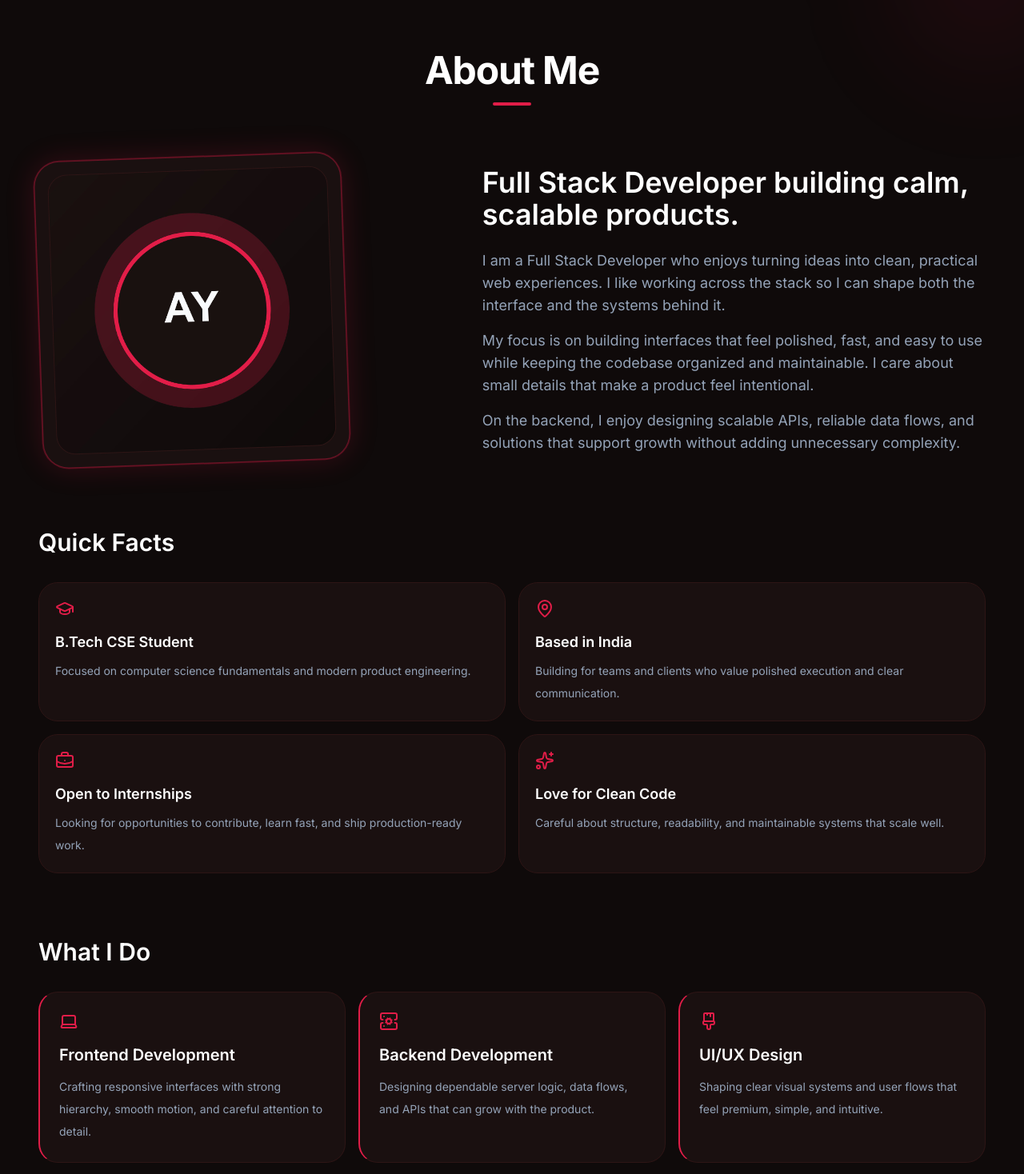
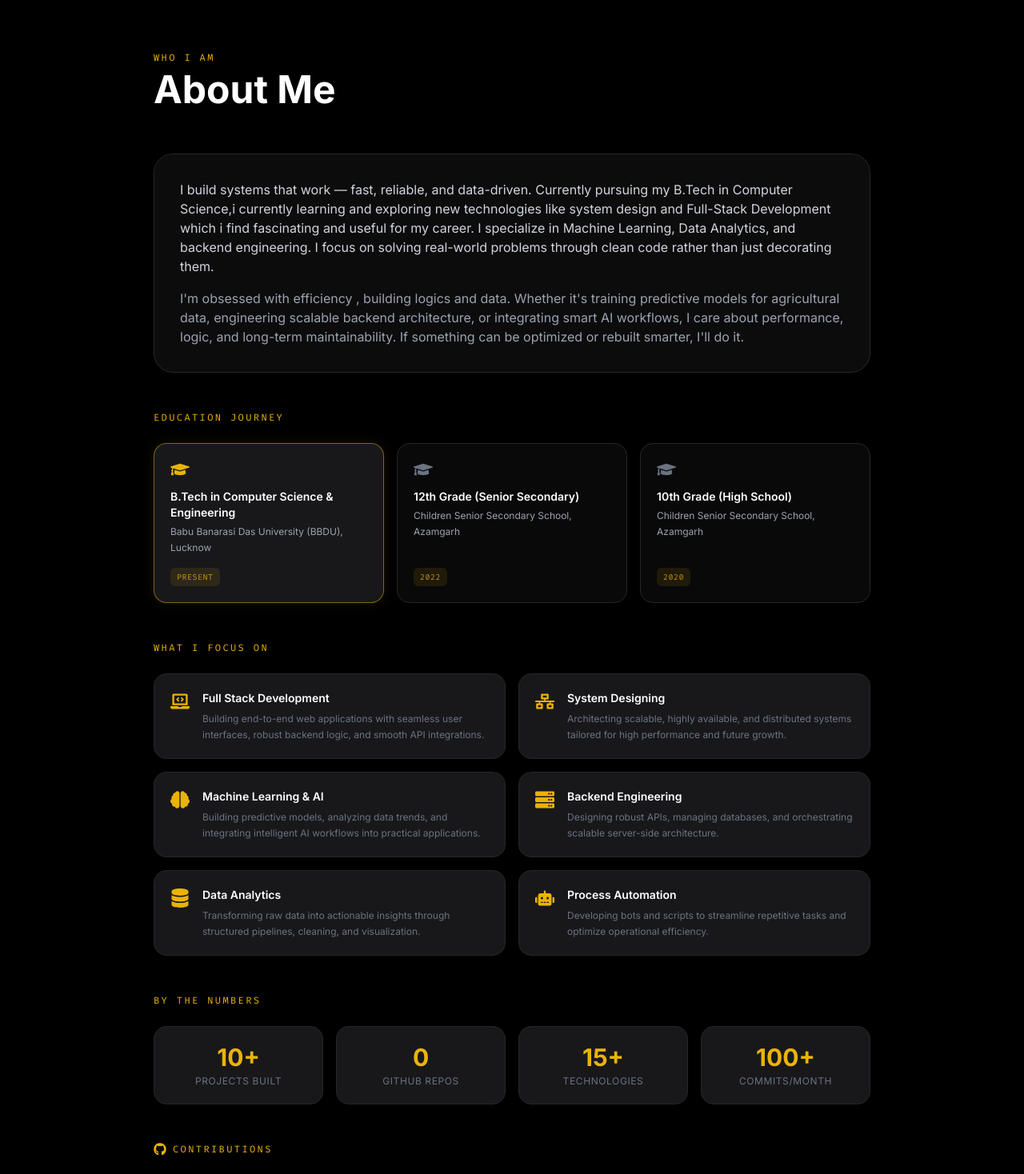
Before and after one commit to anubhavy-05/My-Portfolio, a Next.js app: page /about in a window 1280 px wide. Shown: the part 80-1548 px from the top of the page at 80% size. Built offline with nearby package versions, Linux system fonts and the light colour scheme; no server answers.

Commit message:
update my about section

```diff
--- a/app/about/page.tsx
+++ b/app/about/page.tsx
@@ -1,186 +1,246 @@
 "use client";
 
-import Image from "next/image";
-import { motion, useReducedMotion } from "framer-motion";
+import { motion } from "framer-motion";
+import { useEffect, useRef, useState } from "react";
+import { clsx } from "clsx";
+
 import {
-  BriefcaseBusiness,
-  GraduationCap,
-  Laptop,
-  MapPin,
-  Paintbrush2,
-  ServerCog,
-  Sparkles,
-  Zap
-} from "lucide-react";
+  FaRobot,
+  FaBrain,
+  FaServer,
+  FaDatabase,
+  FaGraduationCap,
+  FaGithub,
+  FaLaptopCode,    // <-- Full Stack ke liye naya icon
+  FaNetworkWired   // <-- System Design ke liye naya icon
+} from "react-icons/fa";
 
-const sectionVariants = {
-  hidden: { opacity: 0, y: 28 },
-  visible: {
-    opacity: 1,
-    y: 0,
-    transition: { staggerChildren: 0.12, delayChildren: 0.08 }
-  }
-} as const;
+// --- Stat Counter Component ---
+function StatCounter({ value, label, prefix = "", suffix = "" }: { value: number; label: string, prefix?: string, suffix?: string }) {
+  const [count, setCount] = useState(0);
+  const ref = useRef<HTMLDivElement>(null);
+  const started = useRef(false);
+
+  useEffect(() => {
+    if (value === 0) return;
+
+    const observer = new IntersectionObserver(
+      ([entry]) => {
+        if (entry.isIntersecting && !started.current) {
+          started.current = true;
+          let start = 0;
+          const duration = 1500;
+          const step = Math.max(1, Math.ceil(value / (duration / 16)));
+
+          const timer = setInterval(() => {
+            start += step;
+            if (start >= value) {
+              setCount(value);
+              clearInterval(timer);
+            } else {
+              setCount(start);
+            }
+          }, 16);
+        }
+      },
+      { threshold: 0.5 }
+    );
+    if (ref.current) observer.observe(ref.current);
+    return () => observer.disconnect();
+  }, [value]);
+
+  return (
+    <div ref={ref} className="bg-zinc-900 border border-zinc-800 rounded-2xl p-5 flex flex-col items-center justify-center gap-1 transition-all duration-300 hover:border-yellow-500/30">
+      <span className="text-3xl font-bold text-yellow-500">
+        {prefix}{count}{suffix}
+      </span>
+      <span className="text-xs text-gray-500 text-center uppercase tracking-wider">{label}</span>
+    </div>
+  );
+}
+
+// --- Animation Variants ---
+const containerVariants = {
+  hidden: { opacity: 0 },
+  visible: { opacity: 1, transition: { staggerChildren: 0.1 } },
+};
 
 const itemVariants = {
-  hidden: { opacity: 0, y: 18 },
-  visible: { opacity: 1, y: 0 }
-} as const;
+  hidden: { opacity: 0, y: 20 },
+  visible: { opacity: 1, y: 0, transition: { duration: 0.5 } },
+};
 
-const quickFacts = [
+// --- Updated Services Data ---
+const services = [
   {
-    title: "B.Tech CSE Student",
-    Icon: GraduationCap,
-    copy: "Focused on computer science fundamentals and modern product engineering."
+    title: "Full Stack Development",
+    description: "Building end-to-end web applications with seamless user interfaces, robust backend logic, and smooth API integrations.",
+    Icon: FaLaptopCode
   },
   {
-    title: "Based in India",
-    Icon: MapPin,
-    copy: "Building for teams and clients who value polished execution and clear communication."
+    title: "System Designing",
+    description: "Architecting scalable, highly available, and distributed systems tailored for high performance and future growth.",
+    Icon: FaNetworkWired
   },
   {
-    title: "Open to Internships",
-    Icon: BriefcaseBusiness,
-    copy: "Looking for opportunities to contribute, learn fast, and ship production-ready work."
+    title: "Machine Learning & AI",
+    description: "Building predictive models, analyzing data trends, and integrating intelligent AI workflows into practical applications.",
+    Icon: FaBrain
   },
   {
-    title: "Love for Clean Code",
-    Icon: Sparkles,
-    copy: "Careful about structure, readability, and maintainable systems that scale well."
+    title: "Backend Engineering",
+    description: "Designing robust APIs, managing databases, and orchestrating scalable server-side architecture.",
+    Icon: FaServer
+  },
+  {
+    title: "Data Analytics",
+    description: "Transforming raw data into actionable insights through structured pipelines, cleaning, and visualization.",
+    Icon: FaDatabase
+  },
+  {
+    title: "Process Automation",
+    description: "Developing bots and scripts to streamline repetitive tasks and optimize operational efficiency.",
+    Icon: FaRobot
   }
 ];
 
-const specialties = [
+const educationData = [
   {
-    title: "Frontend Development",
-    Icon: Laptop,
-    copy: "Crafting responsive interfaces with strong hierarchy, smooth motion, and careful attention to detail."
+    degree: "B.Tech in Computer Science & Engineering",
+    school: "Babu Banarasi Das University (BBDU), Lucknow",
+    year: "Present",
+    highlight: true
   },
   {
-    title: "Backend Development",
-    Icon: ServerCog,
-    copy: "Designing dependable server logic, data flows, and APIs that can grow with the product."
+    degree: "12th Grade (Senior Secondary)",
+    school: "Children Senior Secondary School, Azamgarh",
+    year: "2022",
+    highlight: false
   },
   {
-    title: "UI/UX Design",
-    Icon: Paintbrush2,
-    copy: "Shaping clear visual systems and user flows that feel premium, simple, and intuitive."
+    degree: "10th Grade (High School)",
+    school: "Children Senior Secondary School, Azamgarh",
+    year: "2020",
+    highlight: false
   }
 ];
 
 export default function AboutPage() {
-  const prefersReducedMotion = useReducedMotion();
+  const [githubRepos, setGithubRepos] = useState(0);
+
+  // GitHub Repos Fetcher
+  useEffect(() => {
+    fetch("https://api.github.com/users/anubhavy-05")
+      .then((res) => res.json())
+      .then((data) => {
+        if (data.public_repos) {
+          setGithubRepos(data.public_repos);
+        }
+      })
+      .catch((err) => console.error("Error fetching GitHub data:", err));
+  }, []);
 
   return (
-    <main className="relative overflow-hidden bg-background px-6 py-20 sm:px-8 lg:px-12">
-      <div className="pointer-events-none absolute inset-0 overflow-hidden">
-        <div className="hero-rose-glow absolute right-[-10%] top-[-12%] h-[22rem] w-[22rem] rounded-full opacity-40 blur-3xl" />
-      </div>
+    <main className="min-h-screen bg-black px-6 py-20 sm:px-8 lg:px-12 font-sans">
+      <motion.div
+        variants={containerVariants}
+        initial="hidden"
+        animate="visible"
+        className="max-w-4xl mx-auto flex flex-col gap-12"
+      >
+        {/* Header */}
+        <motion.div variants={itemVariants} className="text-center sm:text-left">
+          <p className="text-yellow-500 font-mono text-xs tracking-[0.2em] uppercase mb-2">Who I Am</p>
+          <h1 className="text-4xl font-bold text-white pb-2 md:text-5xl">About Me</h1>
+          <div className="mt-4 sm:hidden flex justify-center">
+            <span className="h-1 w-12 rounded-full bg-yellow-500" aria-hidden="true" />
+          </div>
+        </motion.div>
 
-      <div className="relative mx-auto max-w-7xl">
-        <motion.section
-          initial={prefersReducedMotion ? false : "hidden"}
-          whileInView="visible"
-          viewport={{ once: true, amount: 0.35 }}
-          variants={sectionVariants}
-          className="mx-auto max-w-3xl text-center"
-        >
-          <motion.h1 variants={itemVariants} className="text-4xl font-bold tracking-tight text-white md:text-5xl">
-            About Me
-          </motion.h1>
-          <motion.div variants={itemVariants} className="mt-4 flex justify-center">
-            <span className="h-1 w-12 rounded-full bg-accent" aria-hidden="true" />
-          </motion.div>
-        </motion.section>
+        {/* Bio Section */}
+        <motion.div variants={itemVariants} className="bg-zinc-900/50 border border-zinc-800 rounded-3xl p-6 md:p-8 flex flex-col gap-4 shadow-xl">
+          <p className="text-gray-300 leading-relaxed text-sm md:text-base">
+            I build systems that work — fast, reliable, and data-driven. Currently pursuing my B.Tech in Computer Science,i currently learning and exploring new technologies like system design and Full-Stack Development which i find fascinating and useful for my career. I specialize in Machine Learning, Data Analytics, and backend engineering. I focus on solving real-world problems through clean code rather than just decorating them.
+          </p>
+          <p className="text-gray-400 leading-relaxed text-sm md:text-base">
+            I'm obsessed with efficiency , building logics and data. Whether it's training predictive models for agricultural data, engineering scalable backend architecture, or integrating smart AI workflows, I care about performance, logic, and long-term maintainability. If something can be optimized or rebuilt smarter, I'll do it.
+          </p>
+        </motion.div>
 
-        <motion.section
-          initial={prefersReducedMotion ? false : "hidden"}
-          whileInView="visible"
-          viewport={{ once: true, amount: 0.25 }}
-          variants={sectionVariants}
-          className="mt-16 grid gap-10 lg:grid-cols-[0.9fr_1.1fr] lg:items-center"
-        >
-          <motion.div variants={itemVariants} className="flex justify-center lg:justify-start">
-            <div className="rose-avatar-glow w-full max-w-sm rounded-[2rem] border border-accent/40 bg-surface p-4 shadow-rose -rotate-2 transition duration-300 hover:rotate-0">
-              <div className="overflow-hidden rounded-[1.5rem] border border-border bg-background">
-                <Image
-                  src="/avatar.jpg"
-                  alt="Anubhav Yadav portrait"
-                  width={720}
-                  height={900}
-                  className="h-full w-full object-cover"
-                  priority={false}
-                />
-              </div>
-            </div>
-          </motion.div>
-
-          <motion.div variants={itemVariants} className="space-y-6">
-            <h2 className="text-3xl font-semibold text-white md:text-4xl">Full Stack Developer building calm, scalable products.</h2>
-            <div className="space-y-4 text-base leading-8 text-muted md:text-lg">
-              <p>
-                I am a Full Stack Developer who enjoys turning ideas into clean, practical web experiences. I like working across the stack so I can shape both the interface and the systems behind it.
-              </p>
-              <p>
-                My focus is on building interfaces that feel polished, fast, and easy to use while keeping the codebase organized and maintainable. I care about small details that make a product feel intentional.
-              </p>
-              <p>
-                On the backend, I enjoy designing scalable APIs, reliable data flows, and solutions that support growth without adding unnecessary complexity.
-              </p>
-            </div>
-          </motion.div>
-        </motion.section>
-
-        <motion.section
-          initial={prefersReducedMotion ? false : "hidden"}
-          whileInView="visible"
-          viewport={{ once: true, amount: 0.25 }}
-          variants={sectionVariants}
-          className="mt-20"
-        >
-          <motion.h2 variants={itemVariants} className="text-2xl font-semibold text-white md:text-3xl">
-            Quick Facts
-          </motion.h2>
-
-          <motion.div variants={itemVariants} className="mt-8 grid gap-4 sm:grid-cols-2">
-            {quickFacts.map((fact) => (
+        {/* Education Timeline */}
+        <motion.div variants={itemVariants}>
+          <p className="text-yellow-500 font-mono text-xs tracking-[0.2em] uppercase mb-6">Education Journey</p>
+          <div className="grid gap-4 sm:grid-cols-3">
+            {educationData.map((edu, idx) => (
               <div
-                key={fact.title}
-                className="group rounded-3xl border border-border bg-surface p-5 transition duration-300 hover:shadow-rose"
+                key={idx}
+                className={clsx(
+                  "relative p-5 rounded-2xl border transition-all duration-300 flex flex-col justify-between gap-4",
+                  edu.highlight
+                    ? "bg-zinc-900 border-yellow-500/50 shadow-[0_0_15px_rgba(234,179,8,0.1)]"
+                    : "bg-zinc-900/40 border-zinc-800 hover:border-zinc-600"
+                )}
               >
-                <fact.Icon className="h-6 w-6 text-accent transition duration-300 group-hover:scale-110" />
-                <h3 className="mt-4 text-lg font-semibold text-white">{fact.title}</h3>
-                <p className="mt-2 text-sm leading-7 text-muted">{fact.copy}</p>
+                <div>
+                  <FaGraduationCap className={clsx("w-6 h-6 mb-3", edu.highlight ? "text-yellow-500" : "text-gray-500")} />
+                  <h3 className="text-white font-semibold text-sm mb-1">{edu.degree}</h3>
+                  <p className="text-gray-400 text-xs leading-relaxed">{edu.school}</p>
+                </div>
+                <div className="text-yellow-500/80 font-mono text-[10px] uppercase tracking-wider bg-yellow-500/10 self-start px-2 py-1 rounded-md">
+                  {edu.year}
+                </div>
               </div>
             ))}
-          </motion.div>
-        </motion.section>
+          </div>
+        </motion.div>
 
-        <motion.section
-          initial={prefersReducedMotion ? false : "hidden"}
-          whileInView="visible"
-          viewport={{ once: true, amount: 0.25 }}
-          variants={sectionVariants}
-          className="mt-20"
-        >
-          <motion.h2 variants={itemVariants} className="text-2xl font-semibold text-white md:text-3xl">
-            What I Do
-          </motion.h2>
-
-          <motion.div variants={itemVariants} className="mt-8 grid gap-4 lg:grid-cols-3">
-            {specialties.map((specialty) => (
-              <div
-                key={specialty.title}
-                className="rounded-3xl border border-border border-l-2 border-l-accent bg-surface p-6 transition duration-300 hover:shadow-rose"
-              >
-                <specialty.Icon className="h-6 w-6 text-accent" />
-                <h3 className="mt-4 text-xl font-semibold text-white">{specialty.title}</h3>
-                <p className="mt-3 max-w-md text-sm leading-7 text-muted">{specialty.copy}</p>
+        {/* What I'm Doing */}
+        <motion.div variants={itemVariants}>
+          <p className="text-yellow-500 font-mono text-xs tracking-[0.2em] uppercase mb-6">What I Focus On</p>
+          <div className="grid grid-cols-1 sm:grid-cols-2 gap-4">
+            {services.map((service) => (
+              <div key={service.title} className="bg-zinc-900 border border-zinc-800 rounded-2xl p-5 flex gap-4 hover:border-yellow-500/40 transition-colors group">
+                <div className="text-yellow-500 mt-0.5 group-hover:scale-110 transition-transform duration-300">
+                  <service.Icon size={24} />
+                </div>
+                <div>
+                  <p className="text-white font-semibold text-sm mb-1.5">{service.title}</p>
+                  <p className="text-gray-500 text-xs leading-relaxed">{service.description}</p>
+                </div>
               </div>
             ))}
-          </motion.div>
-        </motion.section>
-      </div>
+          </div>
+        </motion.div>
+
+        {/* Stat Counters */}
+        <motion.div variants={itemVariants}>
+          <p className="text-yellow-500 font-mono text-xs tracking-[0.2em] uppercase mb-6">By The Numbers</p>
+          <div className="grid grid-cols-2 sm:grid-cols-4 gap-4">
+            <StatCounter value={10} label="Projects Built" suffix="+" />
+            <StatCounter value={githubRepos} label="GitHub Repos" />
+            <StatCounter value={15} label="Technologies" suffix="+" />
+            <StatCounter value={100} label="Commits/Month" suffix="+" />
+          </div>
+        </motion.div>
+
+        {/* GitHub Contributions Graph */}
+        <motion.div variants={itemVariants}>
+          <div className="flex items-center gap-2 mb-6">
+            <FaGithub className="w-4 h-4 text-yellow-500" />
+            <p className="text-yellow-500 font-mono text-xs tracking-[0.2em] uppercase">Contributions</p>
+          </div>
+          <div className="bg-zinc-900 border border-zinc-800 rounded-2xl p-6 overflow-x-auto shadow-lg hover:border-yellow-500/30 transition-colors duration-300">
+            <div className="min-w-[700px]">
+              <img
+                src={`https://ghchart.rshah.org/eab308/anubhavy-05`}
+                alt="anubhavy-05 GitHub contributions"
+                className="w-full h-auto"
+                style={{ filter: 'brightness(1.1) contrast(1.1)' }}
+              />
+            </div>
+          </div>
+        </motion.div>
+      </motion.div>
     </main>
   );
 }
```
